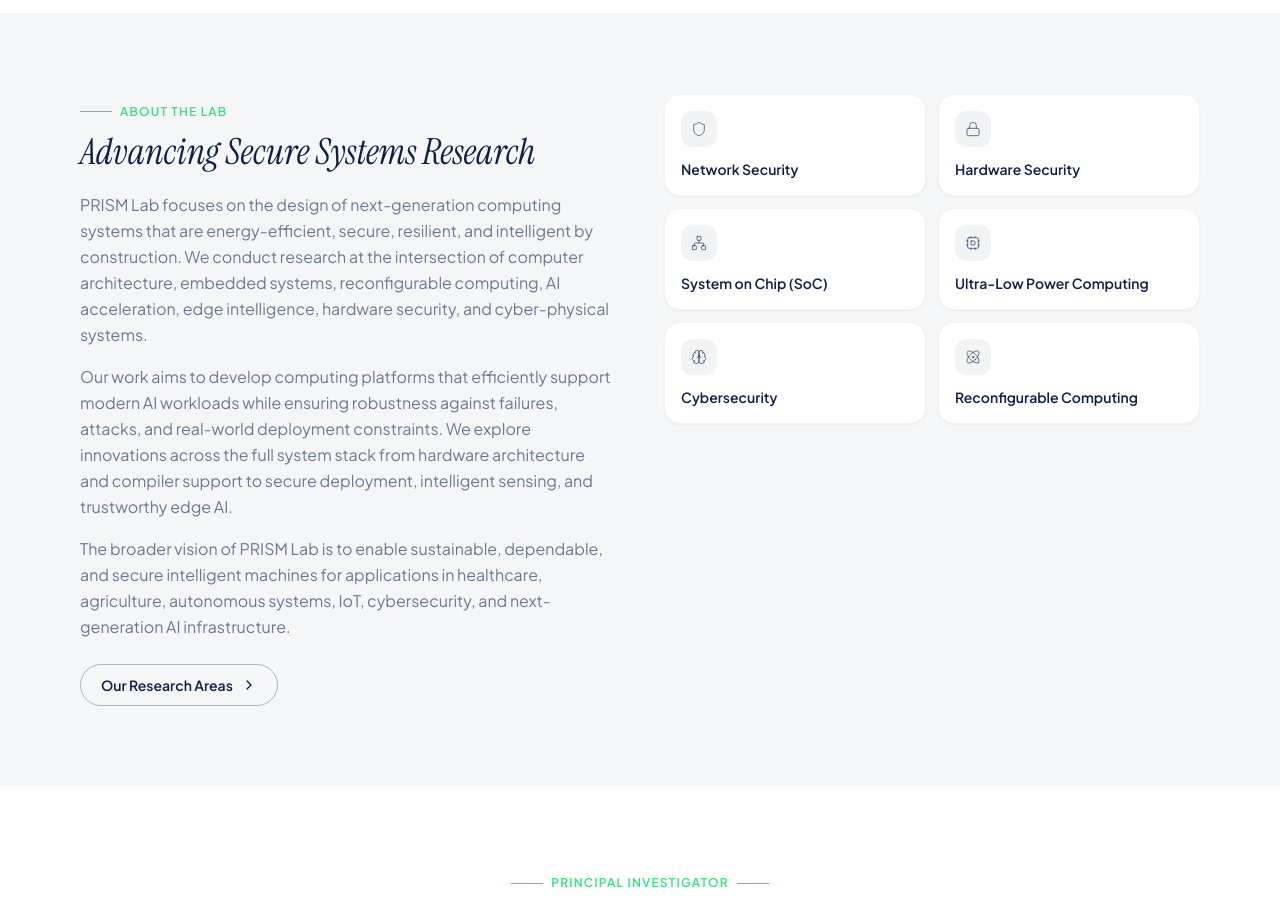
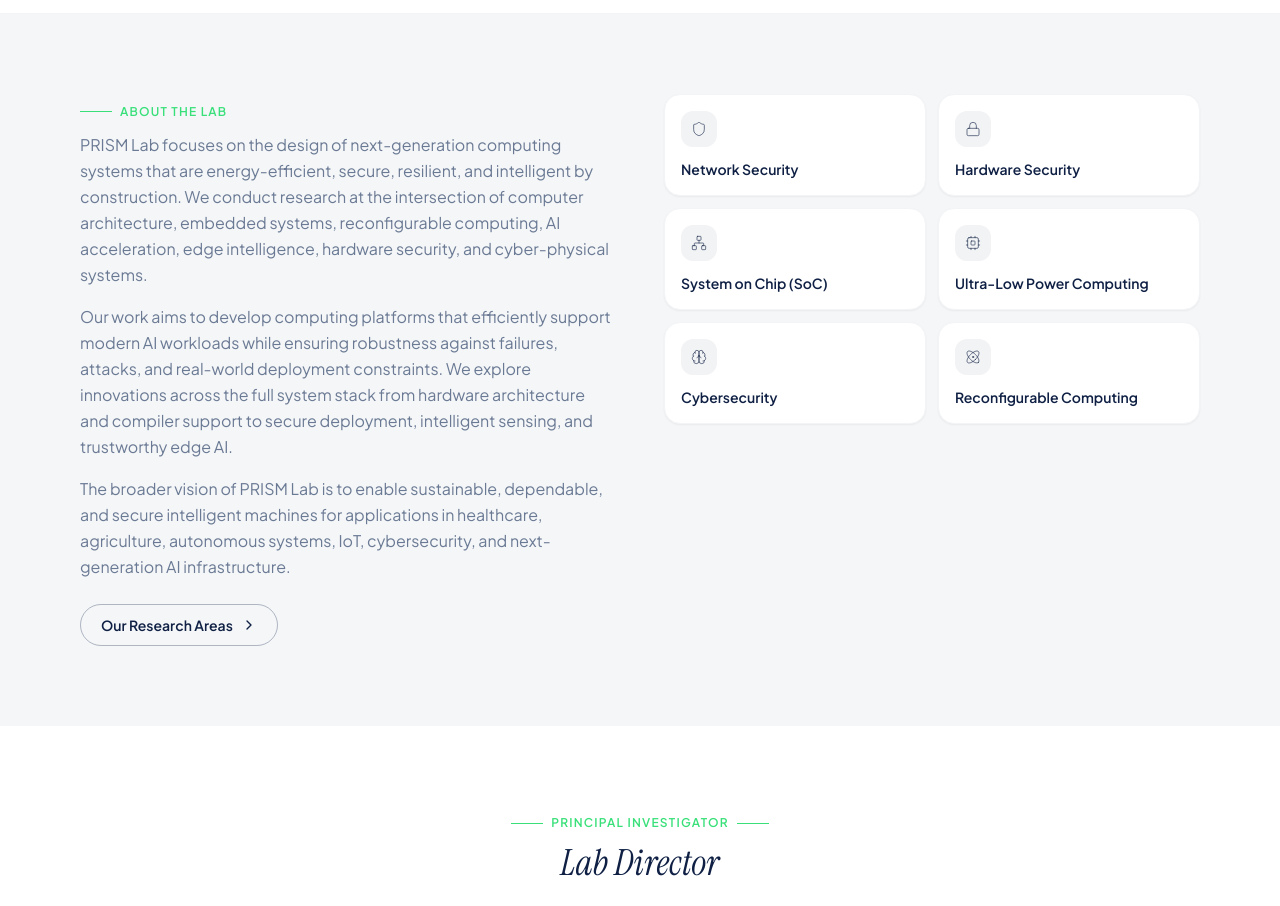
Before and after one commit to DHANVANTH05/prism-lab, a React (Vite) app: page / in a window 1280 px wide. Shown: the part 900-1806 px from the top of the page. Built offline with nearby package versions, Linux system fonts and the light colour scheme.

Commit message:
update lab description

```diff
--- a/src/pages/Home.jsx
+++ b/src/pages/Home.jsx
@@ -60,7 +60,6 @@
           <div className="grid md:grid-cols-2 gap-12 items-start">
             <div>
               <div className="section-label mb-3"><div className="w-8 h-px bg-[#39e07a]" /> About the Lab</div>
-              <h2 className="font-display italic text-4xl text-[#0f2044] dark:text-white mb-5">Advancing Secure Systems Research</h2>
               <p className="text-[#6b7a94] dark:text-white/50 leading-relaxed mb-4">PRISM Lab focuses on the design of next-generation computing systems that
                   are energy-efficient, secure, resilient, and intelligent by construction.
                   We conduct research at the intersection of computer architecture, embedded
```
